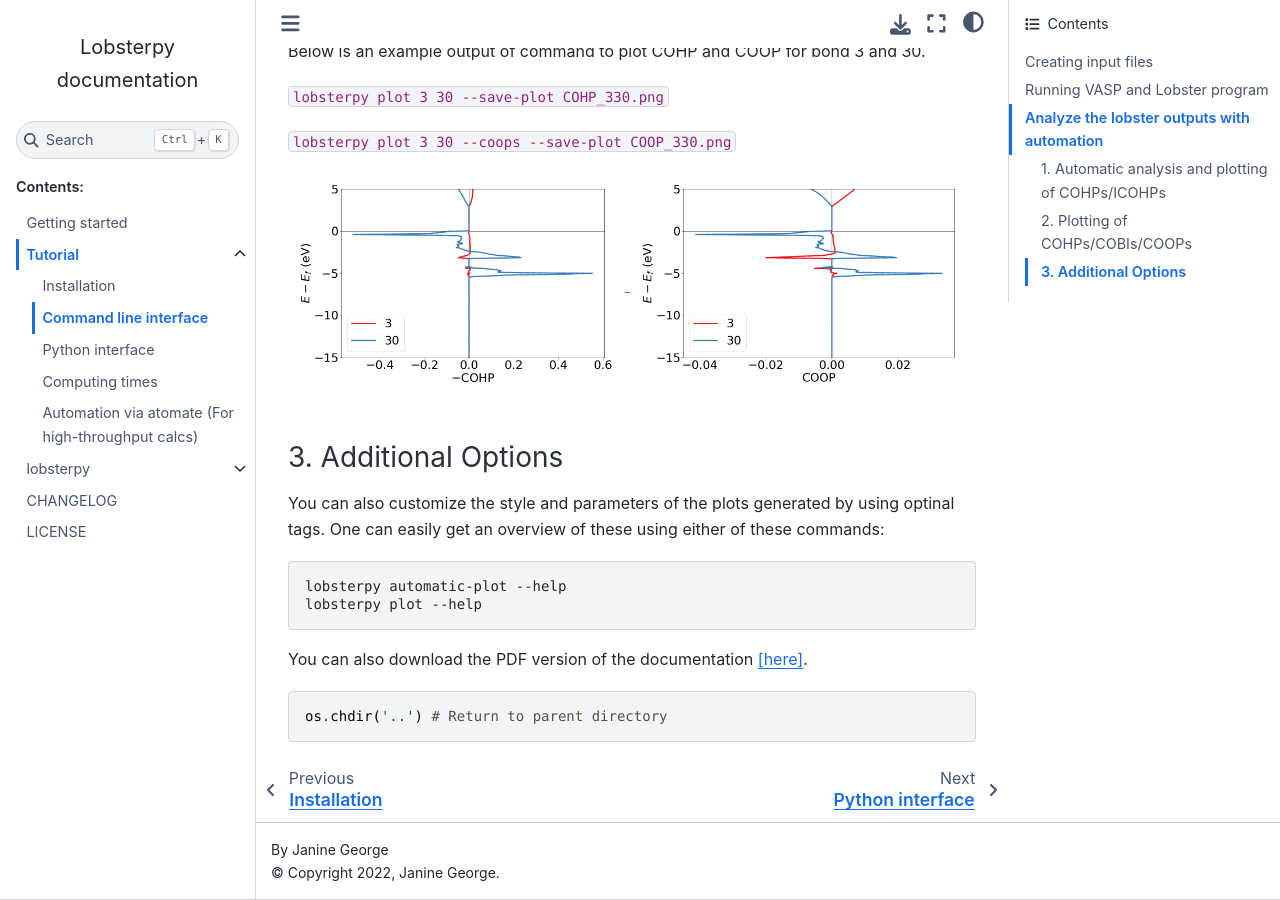
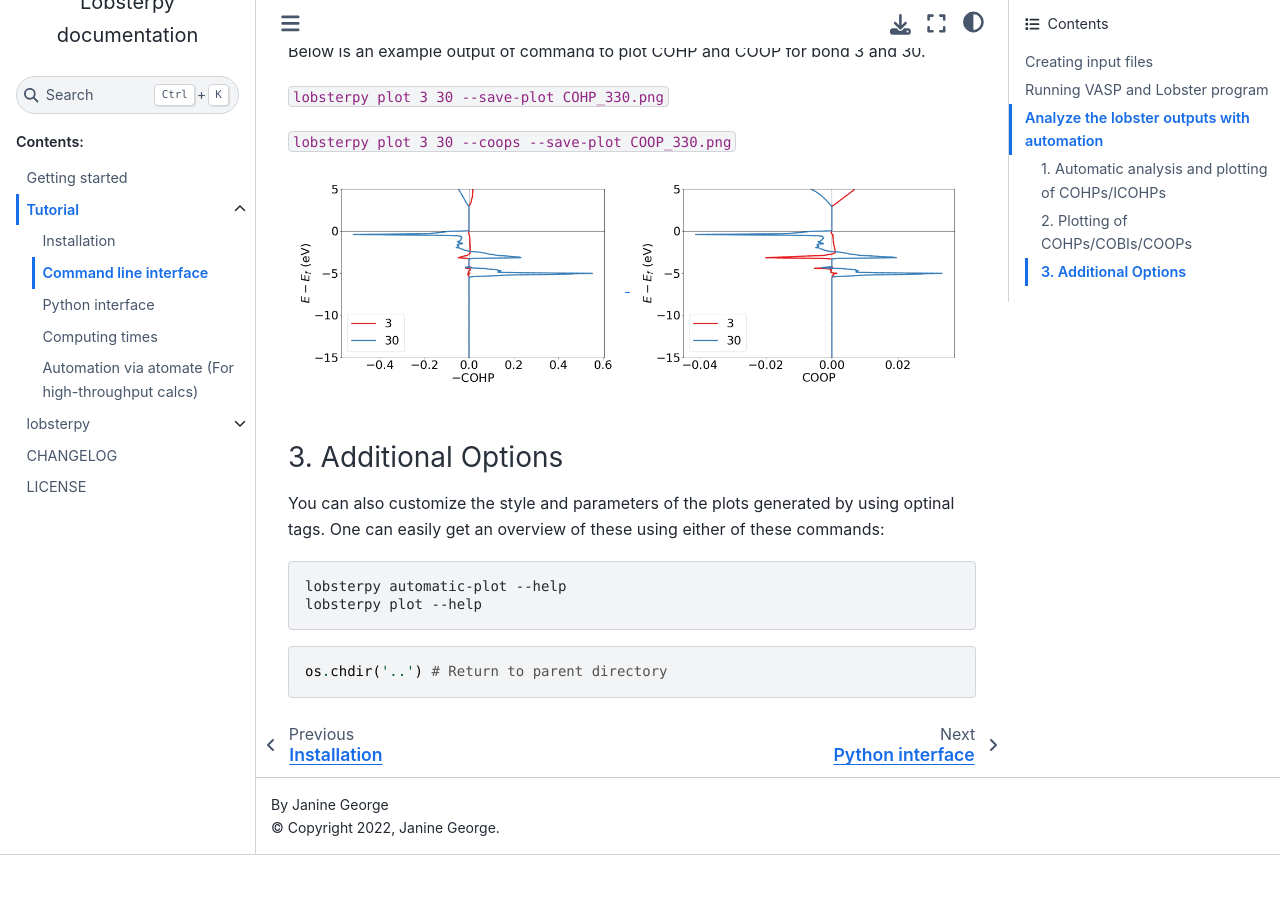
Before and after one commit to JaGeo/LobsterPy, a Sphinx documentation site: the page built from docs/source/commandlineinterface.rst, in a window 1280 px wide and 900 px high, scrolled down 5763 px. Built offline with Sphinx 7.4.7 and the Sphinx Book theme 1.1.4, drawn with Linux system fonts in a browser that asks for light colours; pages that are not in the unit, such as notebooks, are missing from menus; after the commit the page ends 6618 px from its top, so only the background shows below that.

Commit message:
Update commandlineinterface.rst
Removed the link to PDF. Now deprecated with new version of docs

```diff
--- a/docs/source/commandlineinterface.rst
+++ b/docs/source/commandlineinterface.rst
@@ -283,7 +283,6 @@
    lobsterpy automatic-plot --help
    lobsterpy plot --help
 
-You can also download the PDF version of the documentation `[here] <https://lobsterpy.readthedocs.io/_/downloads/en/latest/pdf/>`_.
 
 .. code:: ipython3
 
```
